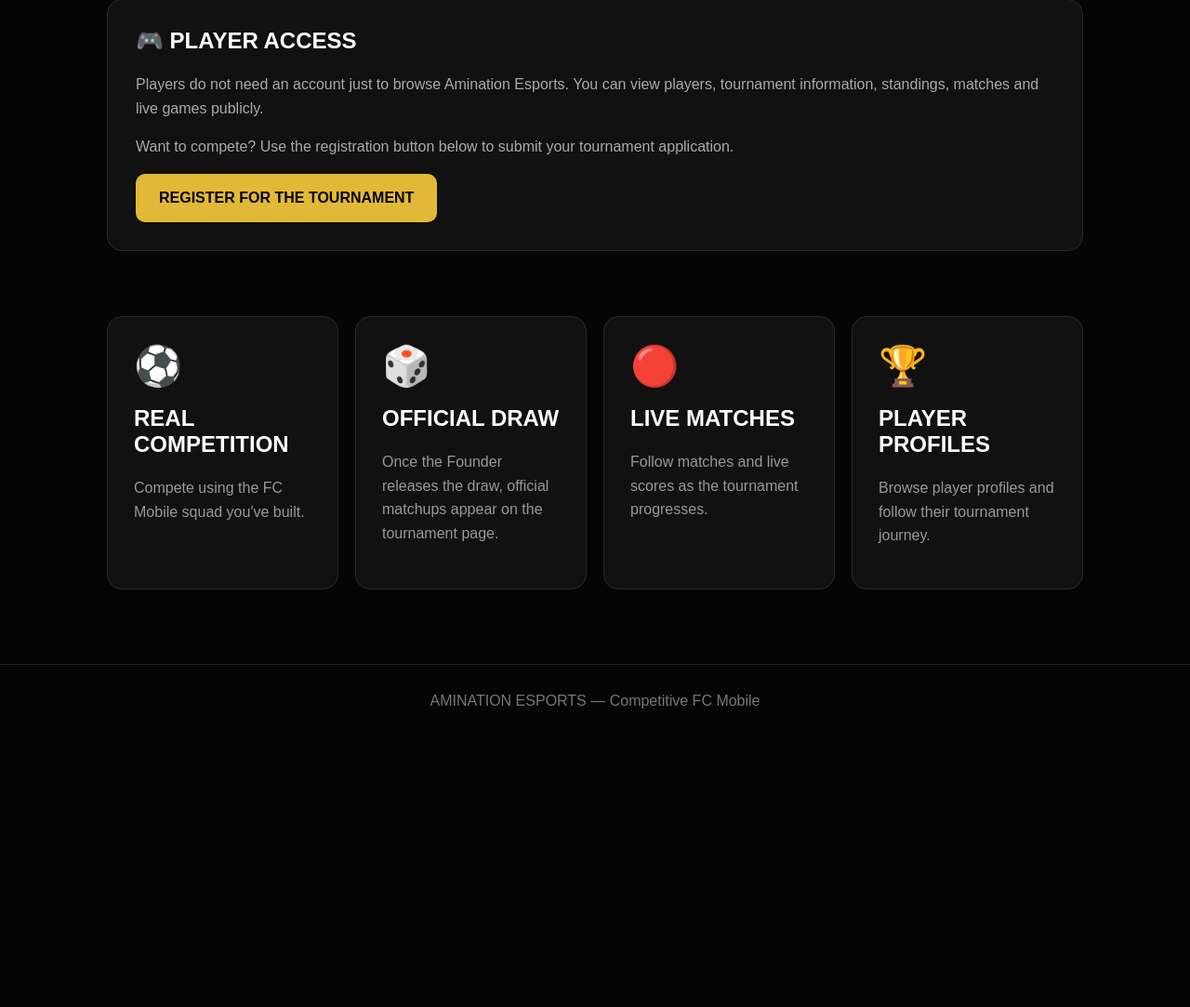
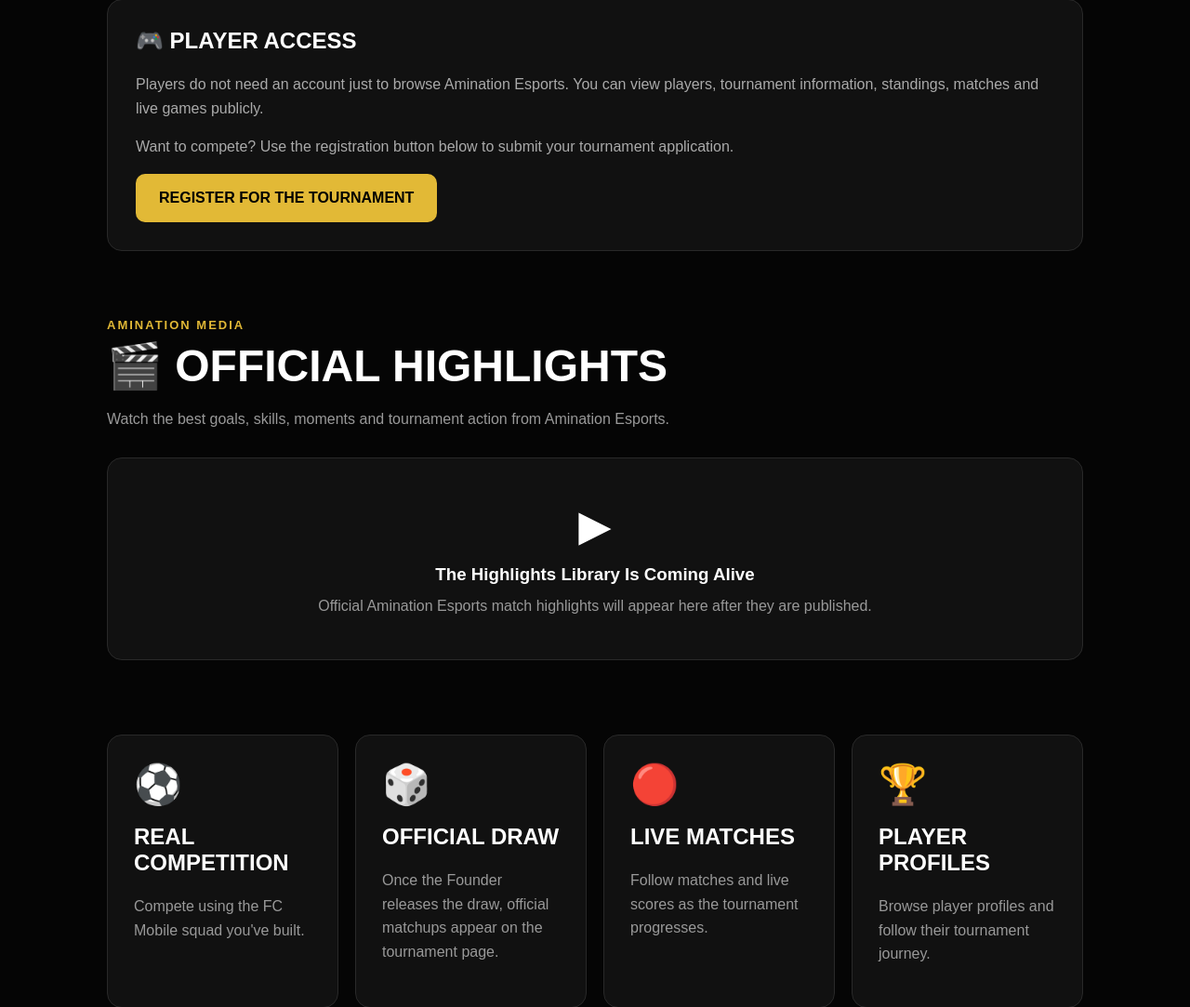
Before and after one commit to aminatorlorch13-a11y/AminationEsports, a Flask app: page / in a window 1280 px wide. Shown: the part 807-1890 px from the top of the page at 93% size. Before the commit the page ends 1569 px from the top, so only its background shows below. Run offline with Flask 3, Linux system fonts and the light colour scheme.

Commit message:
Add public highlights library

```diff
--- a/app.py
+++ b/app.py
@@ -668,8 +668,19 @@ def resolve_forfeit_match(
 @app.route("/")
 def home():
 
+    highlights = (
+        Highlight.query
+        .filter_by(is_published=True)
+        .order_by(
+            Highlight.published_at.desc(),
+            Highlight.id.desc()
+        )
+        .all()
+    )
+
     return render_template(
-        "index.html"
+        "index.html",
+        highlights=highlights
     )
 
 
--- a/templates/index.html
+++ b/templates/index.html
@@ -203,6 +203,114 @@
             color: #777;
         }
 
+        .highlights-section {
+            max-width: 1100px;
+            margin: 0 auto 80px;
+            padding: 0 25px;
+        }
+
+        .highlights-header {
+            margin-bottom: 28px;
+        }
+
+        .highlights-eyebrow {
+            color: #e2b936;
+            font-size: 13px;
+            font-weight: bold;
+            letter-spacing: 2px;
+        }
+
+        .highlights-header h2 {
+            margin: 8px 0 10px;
+            font-size: clamp(30px, 5vw, 48px);
+        }
+
+        .highlights-header p {
+            max-width: 700px;
+            color: #999;
+            line-height: 1.6;
+        }
+
+        .highlights-grid {
+            display: grid;
+            grid-template-columns: repeat(
+                auto-fit,
+                minmax(280px, 1fr)
+            );
+            gap: 22px;
+        }
+
+        .highlight-card {
+            overflow: hidden;
+            background: #111;
+            border: 1px solid #292929;
+            border-radius: 16px;
+        }
+
+        .highlight-card video {
+            display: block;
+            width: 100%;
+            aspect-ratio: 16 / 9;
+            object-fit: cover;
+            background: #000;
+        }
+
+        .highlight-card-content {
+            padding: 22px;
+        }
+
+        .highlight-card-content h3 {
+            margin: 0 0 10px;
+            font-size: 21px;
+        }
+
+        .highlight-meta {
+            color: #e2b936;
+            font-size: 13px;
+            font-weight: bold;
+            margin-bottom: 12px;
+        }
+
+        .highlight-description {
+            color: #999;
+            line-height: 1.6;
+            margin: 0;
+        }
+
+        .highlights-empty {
+            background: #111;
+            border: 1px solid #292929;
+            border-radius: 16px;
+            padding: 45px 30px;
+            text-align: center;
+        }
+
+        .highlights-empty-icon {
+            font-size: 46px;
+            margin-bottom: 15px;
+        }
+
+        .highlights-empty h3 {
+            margin: 0 0 10px;
+        }
+
+        .highlights-empty p {
+            color: #999;
+            line-height: 1.6;
+            margin: 0;
+        }
+
+        @media (max-width: 600px) {
+            .highlights-section {
+                padding: 0 18px;
+            }
+
+            .highlights-grid {
+                grid-template-columns: 1fr;
+            }
+        }
+
+
     </style>
 
 </head>
@@ -331,6 +439,110 @@
 </section>
 
 
+
+<section class="highlights-section">
+
+    <div class="highlights-header">
+
+        <span class="highlights-eyebrow">
+            AMINATION MEDIA
+        </span>
+
+        <h2>
+            🎬 OFFICIAL HIGHLIGHTS
+        </h2>
+
+        <p>
+            Watch the best goals, skills, moments and
+            tournament action from Amination Esports.
+        </p>
+
+    </div>
+
+    {% if highlights %}
+
+        <div class="highlights-grid">
+
+            {% for highlight in highlights %}
+
+                <article class="highlight-card">
+
+                    <video
+                        controls
+                        preload="metadata"
+                        playsinline
+                        src="{{ highlight.video_url }}"
+                    >
+                        Your browser does not support
+                        HTML5 video.
+                    </video>
+
+                    <div class="highlight-card-content">
+
+                        <h3>
+                            {{ highlight.title }}
+                        </h3>
+
+                        {% if highlight.player or highlight.tournament %}
+
+                            <div class="highlight-meta">
+
+                                {% if highlight.player %}
+                                    👤 {{ highlight.player.name }}
+                                {% endif %}
+
+                                {% if highlight.player and highlight.tournament %}
+                                    &nbsp; • &nbsp;
+                                {% endif %}
+
+                                {% if highlight.tournament %}
+                                    🏆 {{ highlight.tournament.name }}
+                                {% endif %}
+
+                            </div>
+
+                        {% endif %}
+
+                        {% if highlight.description %}
+
+                            <p class="highlight-description">
+                                {{ highlight.description }}
+                            </p>
+
+                        {% endif %}
+
+                    </div>
+
+                </article>
+
+            {% endfor %}
+
+        </div>
+
+    {% else %}
+
+        <div class="highlights-empty">
+
+            <div class="highlights-empty-icon">
+                ▶
+            </div>
+
+            <h3>
+                The Highlights Library Is Coming Alive
+            </h3>
+
+            <p>
+                Official Amination Esports match highlights
+                will appear here after they are published.
+            </p>
+
+        </div>
+
+    {% endif %}
+
+</section>
+
+
 <section class="grid">
 
     <div class="card">
```
Also changed, not shown: models.py (+11 -0 lines).
